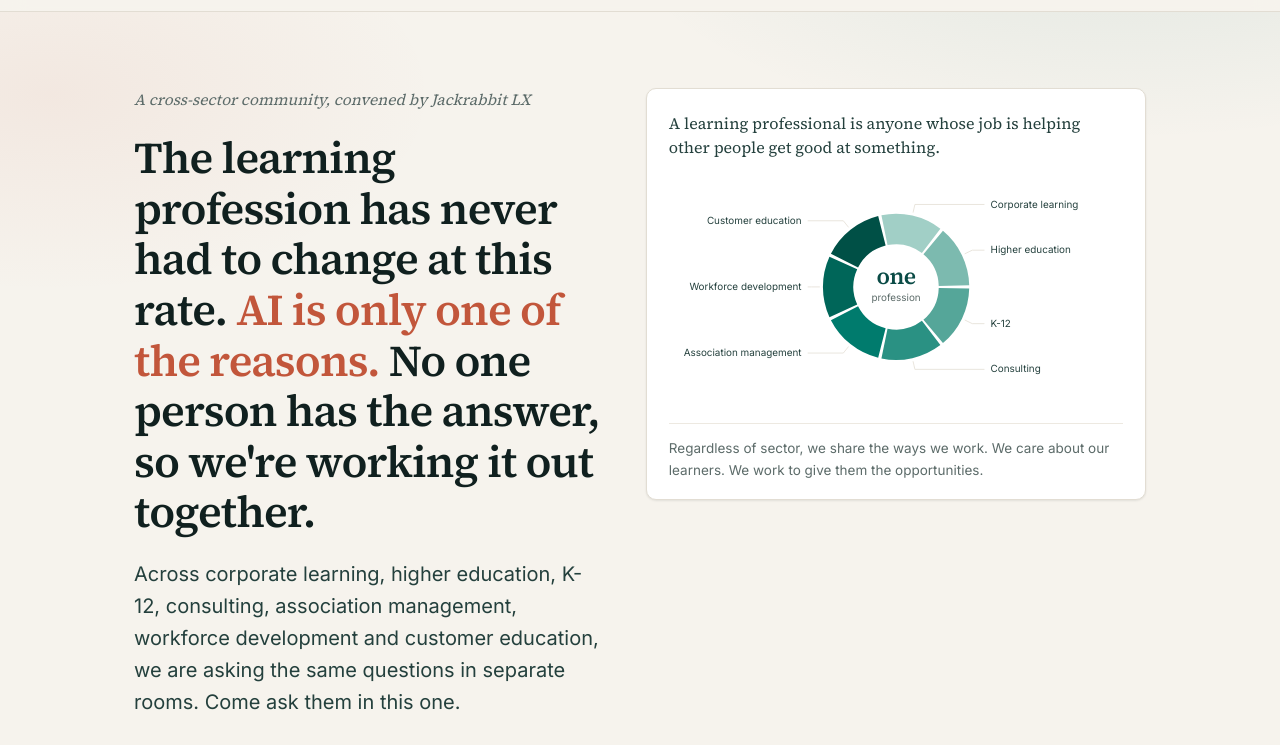
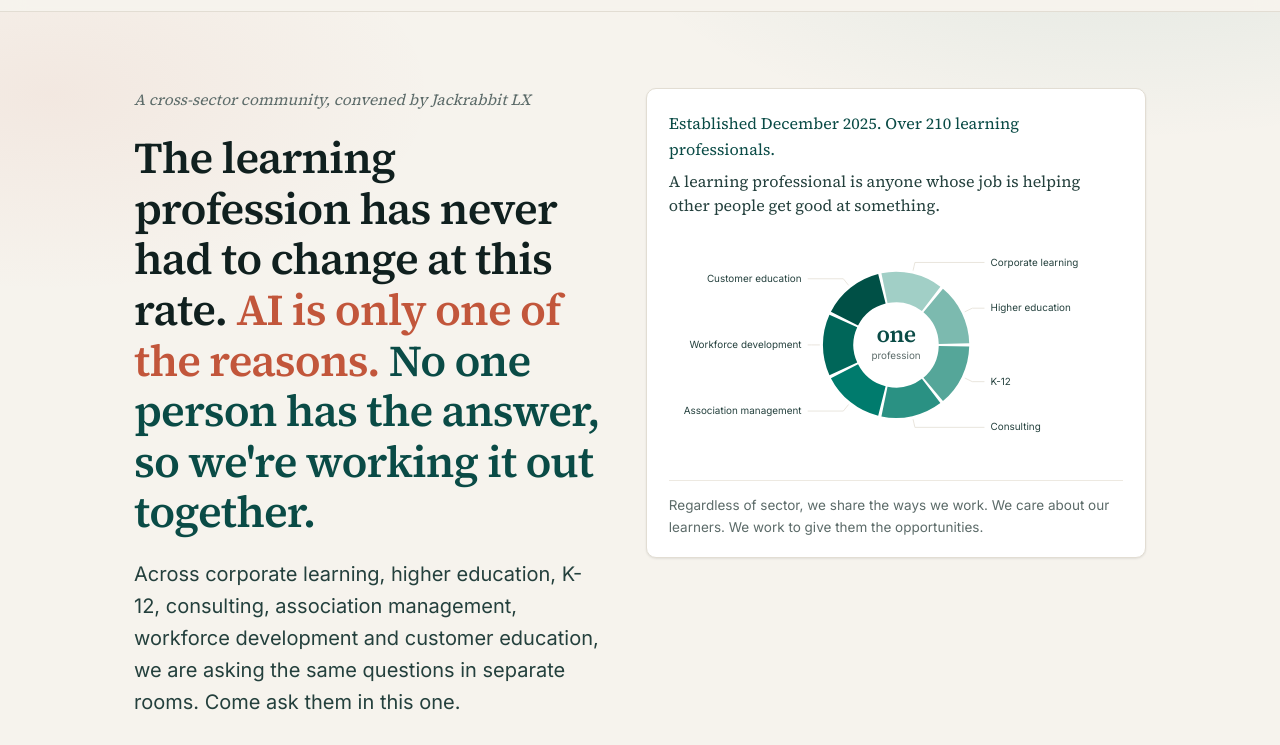
Before and after one commit to snorkeljam/learning-professionals-community, a plain HTML site: page index.html in a window 1280 px wide. Shown: the part 55-800 px from the top of the page. Drawn offline with Linux system fonts and the light colour scheme.

Commit message:
Green back on the closing line, and date the community
James's call: keep the clay accent on the AI sentence and put the
teal-deep back on "No one person has the answer, so we're working it out
together." The headline now carries two accents by choice.

Adds the line above the sector ring. The workspace dates to 11 December
2025, so the page says December 2025 rather than early 2026. The count
is wrapped in data-member-count so the weekly job can rewrite it.

Co-Authored-By: Claude Opus 5 <noreply@anthropic.com>

```diff
--- a/index.html
+++ b/index.html
@@ -42,6 +42,13 @@
     margin-bottom: 20px;
   }
   .hero h1 em { font-style: normal; color: var(--clay); }
+  .hero h1 .together { color: var(--teal-deep); }
+  .sector-stat {
+    font-family: var(--serif);
+    font-size: 16px;
+    color: var(--teal-deep);
+    margin: 0 0 6px;
+  }
   .hero-lede {
     font-size: clamp(17px, 2vw, 20px);
     color: var(--ink-soft);
@@ -337,7 +344,7 @@
       <div class="hero-grid">
        <div class="hero-copy">
         <div class="hero-kicker">A cross-sector community, convened by Jackrabbit LX</div>
-        <h1>The learning profession has never had to change at this rate. <em>AI is only one of the reasons.</em> No one person has the answer, so we're working it out together.</h1>
+        <h1>The learning profession has never had to change at this rate. <em>AI is only one of the reasons.</em> <span class="together">No one person has the answer, so we're working it out together.</span></h1>
         <p class="hero-lede">
           Across corporate learning, higher education, K-12, consulting, association
           management, workforce development and customer education, we are asking the same
@@ -350,6 +357,8 @@
         <p class="hero-assure">A free Slack workspace, and it stays free.</p>
        </div>
       <figure class="sector-figure">
+        <p class="sector-stat">Established December 2025. Over <span
+          data-member-count>210</span> learning professionals.</p>
         <p class="sector-def">A learning professional is anyone whose job is helping other
           people get good at something.</p>
         <svg class="sector-ring" viewBox="-18 0 596 320" role="img"
```
